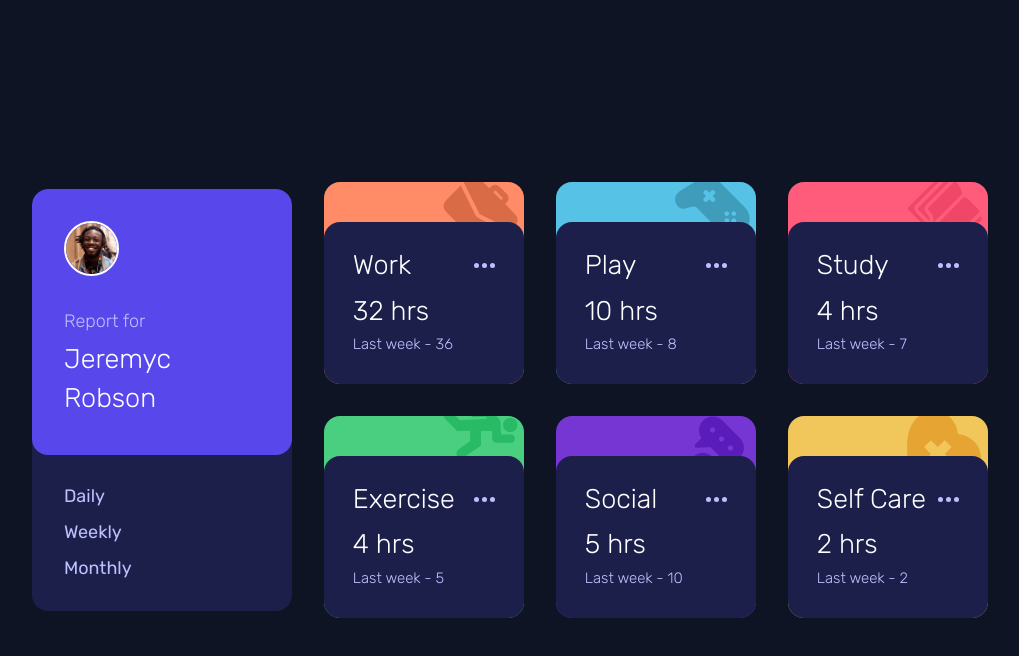
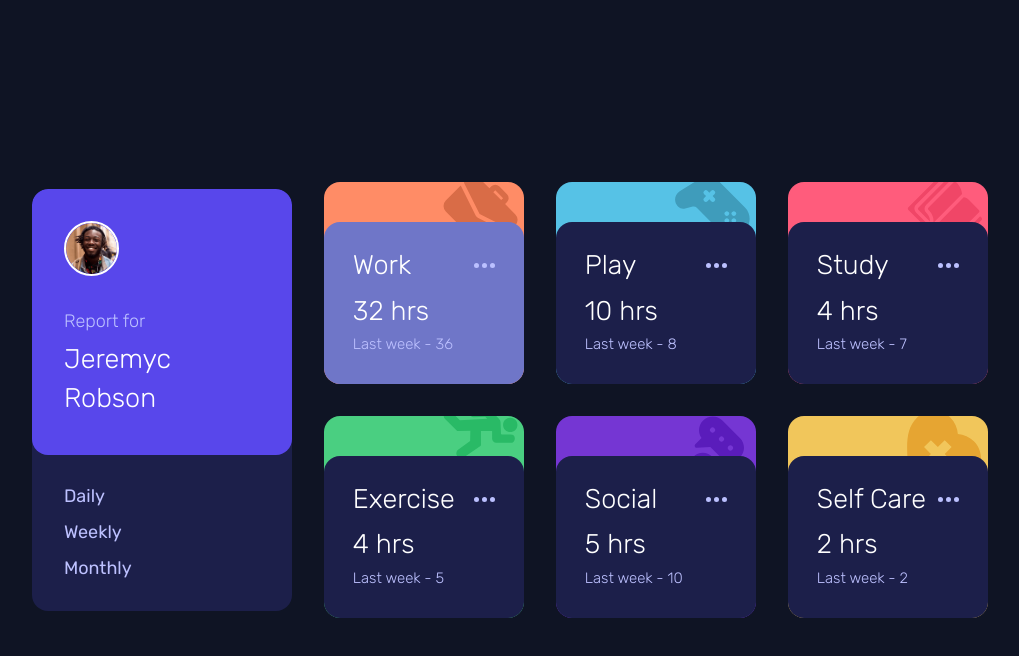
Before and after one commit to Aman11b/Time-tracking-dashboard, a plain HTML site: page index.html in a window 1280 px wide. In both pictures the pointer is over the element 554 px from the left and 303 px from the top of the page. Shown: the whole page, without its empty margins (130-1149 px from the left). Drawn offline with Linux system fonts and the light colour scheme.

Commit message:
added hover to card_secondary

```diff
--- a/style.css
+++ b/style.css
@@ -228,6 +228,12 @@ button:hover{
     gap: 1rem;
 }
 
+.card_secondary:hover {
+    cursor: pointer;
+    background-color: var(--clr-Purple-500);
+
+}
+
 .card_heading{
     display: flex;
     justify-content: space-between;
```
